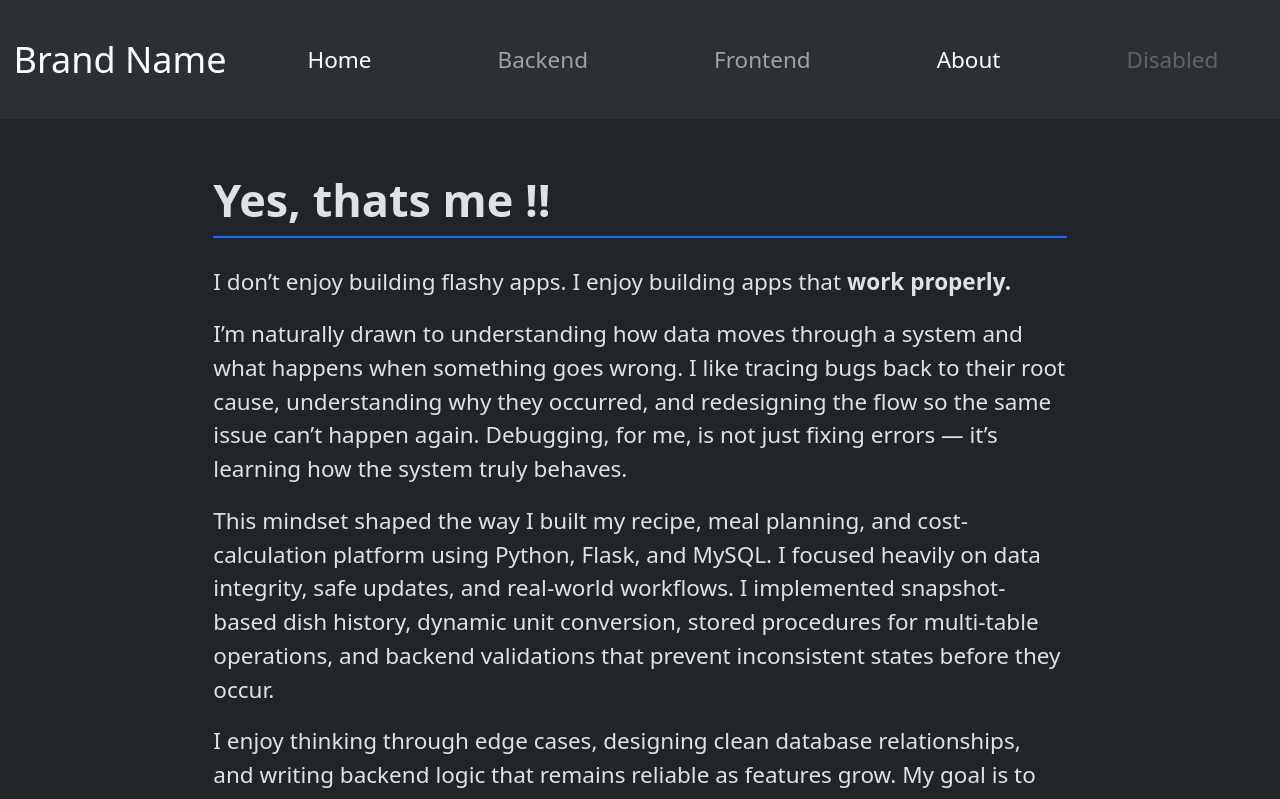
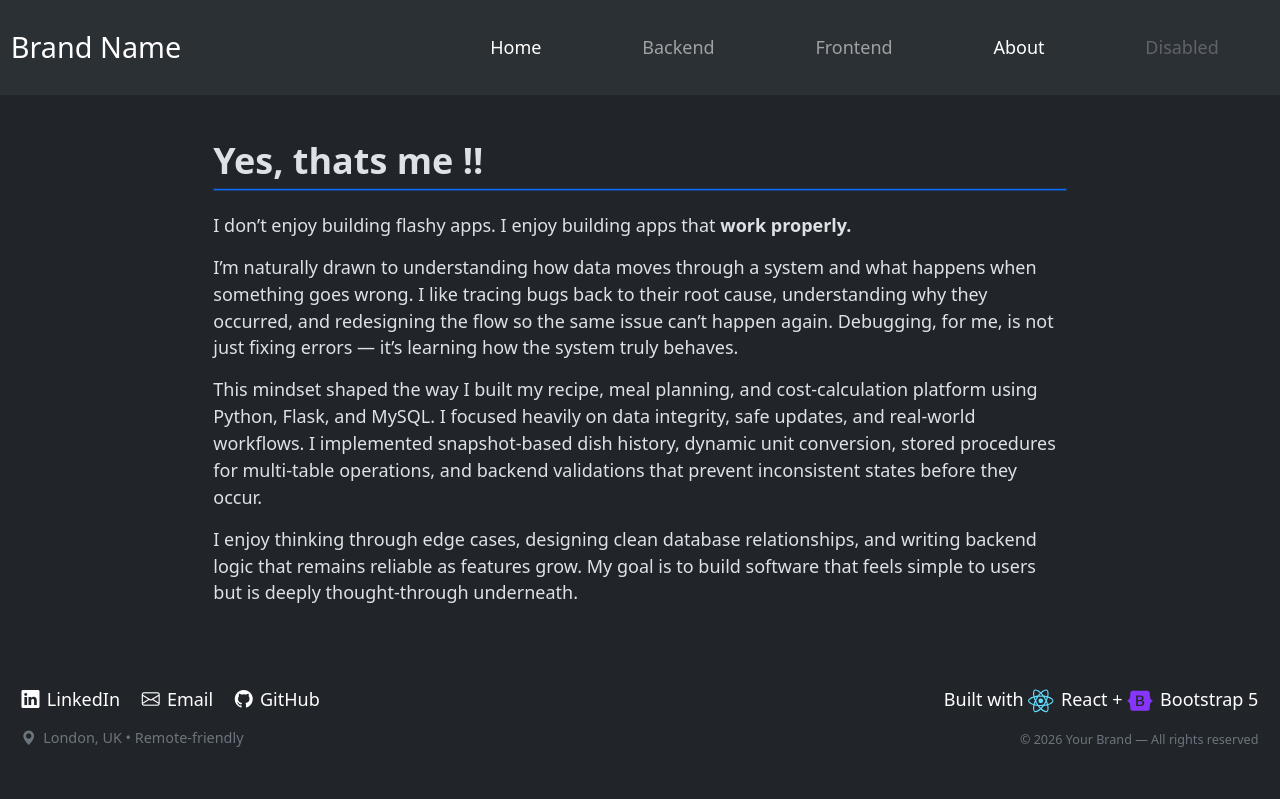
Before and after one commit to chiraggivan/react-portfolio, a React (Vite) app: page /react-portfolio/about in a window 1280 px wide. Shown: the top 799 px of the page. Built offline with nearby package versions, Linux system fonts and the light colour scheme.

Commit message:
changing the zoom factor to 80% for whole page

```diff
--- a/src/App.css
+++ b/src/App.css
@@ -129,3 +129,17 @@ h1.name-heading,
   z-index: 1;             /* behind the glow / cutout layers */
   pointer-events: none;   /* optional: prevents interaction with video controls if any */
 }
+/* making pages at 80% zoom */
+/* Add this to your global stylesheet (app.css / index.css) */
+html, body {
+  height: 100%;
+  margin: 0;
+  padding: 0;
+}
+#root {                       /* or .app / main wrapper – the top-level React container */
+  transform: scale(0.8);      /* 0.8 = 80% — try 0.82–0.85 if 0.8 feels too small */
+  transform-origin: top left; /* keeps scaling from top-left corner */
+  width: 125%;                /* 100% / 0.8 = 125% — prevents content cutoff */
+  height: 125%;               /* same for height */
+  min-height: 100vh;
+}
```
